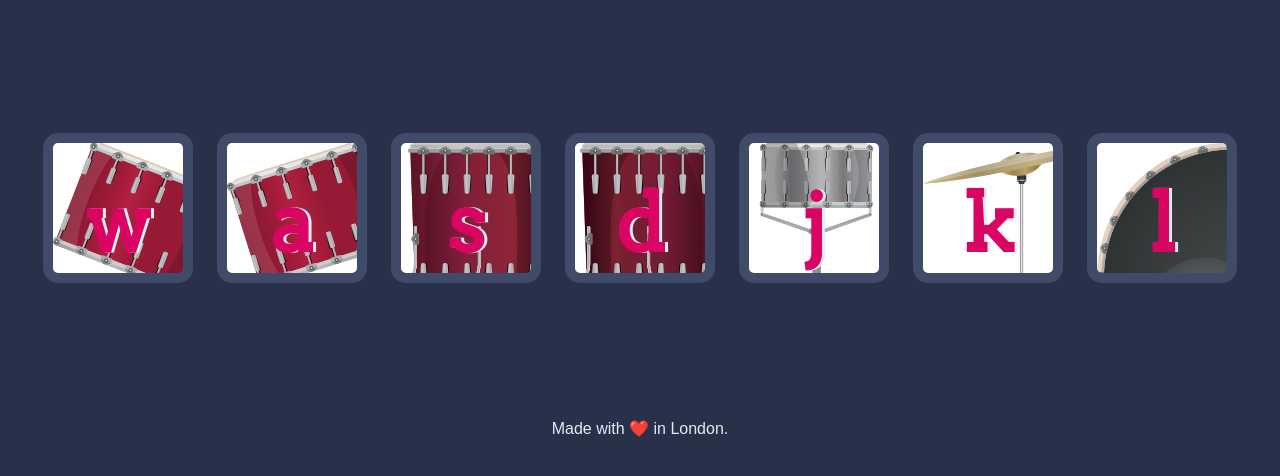
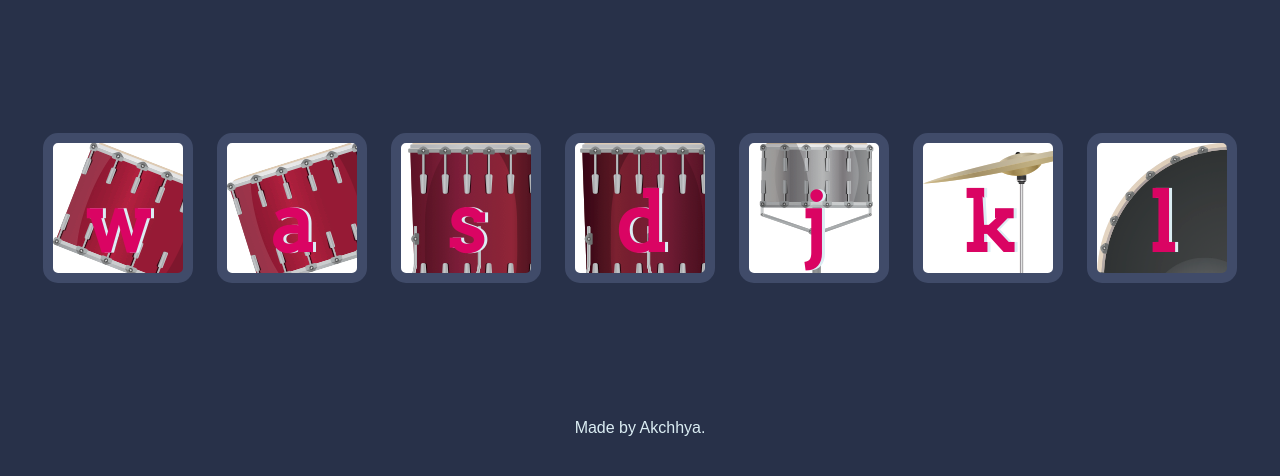
Before and after one commit to Akchhya/Webdev-Projects, a plain HTML site: page Drum+Kit+Completed/Drum Kit Completed/index.html in a window 1280 px wide. Shown: the part 156-632 px from the top of the page. Drawn offline with Linux system fonts and the light colour scheme.

Commit message:
new commit

```diff
--- a/Drum+Kit+Completed/Drum Kit Completed/index.html
+++ b/Drum+Kit+Completed/Drum Kit Completed/index.html
@@ -24,7 +24,7 @@
 <script src="index.js" charset="utf-8"></script>
 
 <footer>
-  Made with ❤️ in London.
+  Made by Akchhya.
 </footer>
 </body>
 </html>
```
